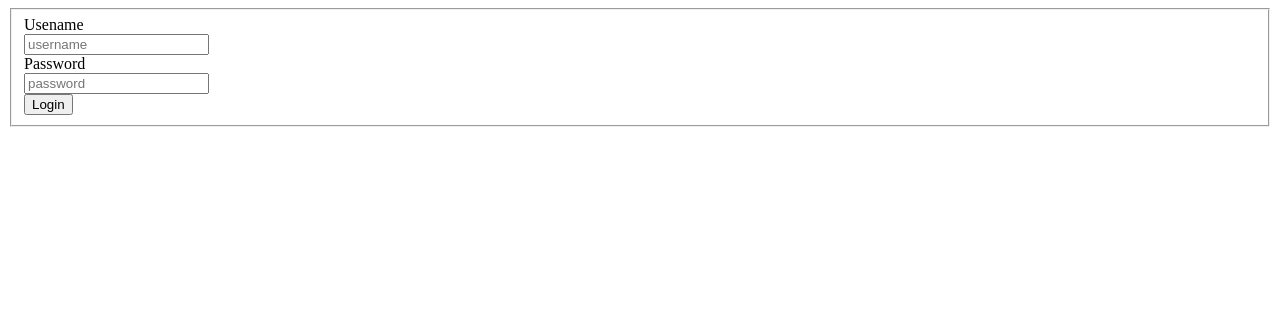
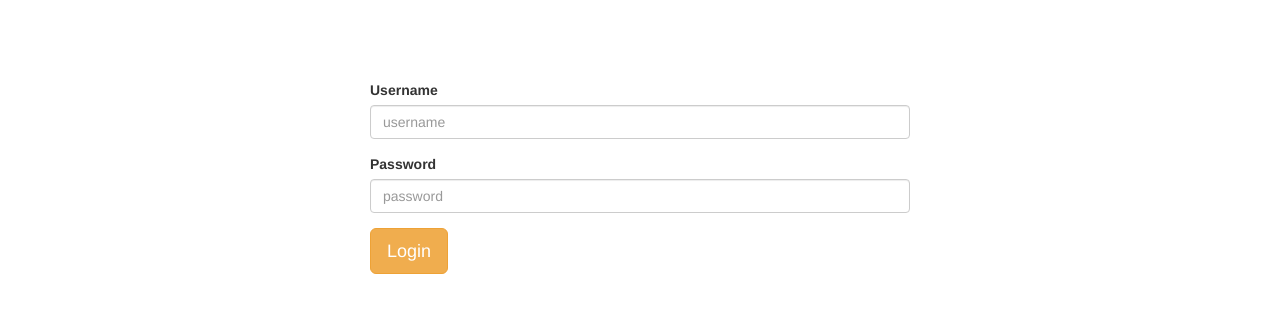
Before and after one commit to adswCGG/CATI, a website: page views/login.html in a window 1280 px wide. Drawn offline with nearby package versions, Linux system fonts and the light colour scheme.

Commit message:
Update login.html

```diff
--- a/views/login.html
+++ b/views/login.html
@@ -1,23 +1,29 @@
 <!DOCTYPE html>
 <html lang="en">
 <head>
-    <meta charset="UTF-8">
-    <title>Title</title>
+    <title>Autentificacion</title>
+    <link rel="stylesheet" href="//netdna.bootstrapcdn.com/bootstrap/3.0.2/css/bootstrap.min.css"> <!-- load bootstrap css -->
+    <link rel="stylesheet" href="//netdna.bootstrapcdn.com/font-awesome/4.0.3/css/font-awesome.min.css"> <!-- load fontawesome -->
+    <style>
+        body        { padding-top:80px; }
+    </style>
 </head>
 <body>
+<div class="container">
+    <div class="col-sm-6 col-sm-offset-3">
     <form action="/login" method="POST">
         <fieldset>
-            <label>Usename</label>
-            <div>
-                <input type="text" required name="username" placeholder="username">
+            <label>Username</label>
+            <div class="form-group">
+                <input type="text" required name="username" class="form-control" placeholder="username">
             </div>
             <label>Password</label>
-            <div>
-                <input type="password" required name="password" placeholder="password">
+            <div class="form-group">
+                <input type="password" required name="password" class="form-control" placeholder="password">
             </div>
-            <button type="submit" >Login</button>
+            <button type="submit" class="btn btn-warning btn-lg">Login</button>
         </fieldset>
     </form>
-
+</div></div>
 </body>
 </html>
```
